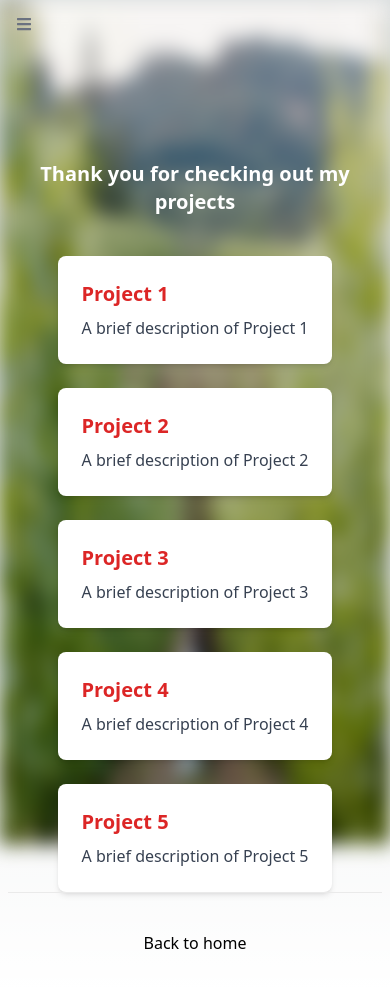
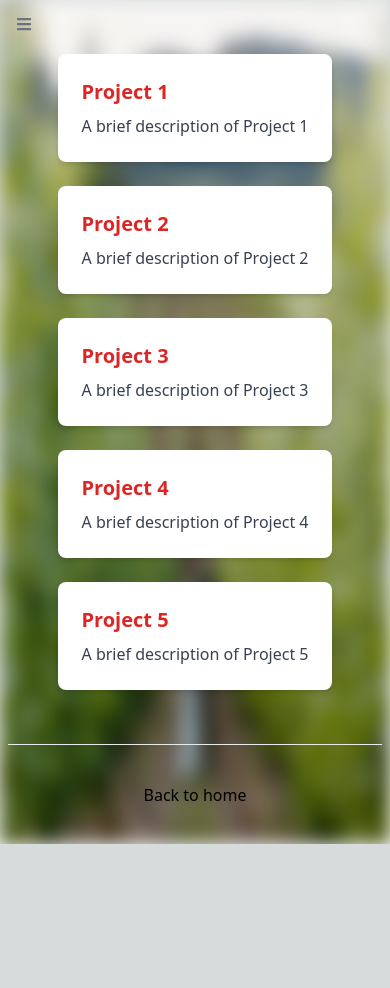
Before and after one commit to jonathankerth/my-portfolio, a Next.js app: page /Projects in a window 390 px wide. Shown: the top 988 px of the page. After the commit the page ends 844 px from the top, so only its background shows below. Built offline with nearby package versions, Linux system fonts and the light colour scheme.

Commit message:
add mobile friendly css

```diff
--- a/src/pages/Projects.js
+++ b/src/pages/Projects.js
@@ -38,6 +38,7 @@ const Navbar = () => {
 						type="button"
 						className="text-gray-500 hover:text-gray-600 focus:outline-none focus:text-gray-600"
 						aria-label="toggle menu"
+						s
 					>
 						{isMobileMenuOpen ? <FaTimes /> : <FaBars />}
 					</button>
@@ -93,7 +94,6 @@ const projects = [
 	},
 	// Add more projects as needed
 ];
-
 export default function Projects() {
 	return (
 		<div className={styles.container}>
@@ -107,9 +107,7 @@ export default function Projects() {
 				<link rel="icon" href="/favicon.ico" />
 			</Head>
 			<Navbar />
-			<h2 className="text-center text-white font-semibold mt-40 mb-10 text-xl sm:text-xl md:text-2xl lg:text-3xl xl:text-6xl ">
-				Thank you for checking out my projects
-			</h2>
+			<h1></h1>
 			<ul className="grid grid-cols-1 md:grid-cols-2 lg:grid-cols-3 gap-6">
 				{projects.map((project) => (
 					<li key={project.id} className="bg-white rounded-lg shadow-md">
--- a/src/styles/Home.module.css
+++ b/src/styles/Home.module.css
@@ -123,7 +123,7 @@
 	background-image: url("../../public/bg-image.webp");
 	background-position: center;
 	background-repeat: no-repeat;
-	background-size: 100% 100%;
+	background-size: cover;
 	position: absolute;
 	top: 0;
 	left: 0;
```
